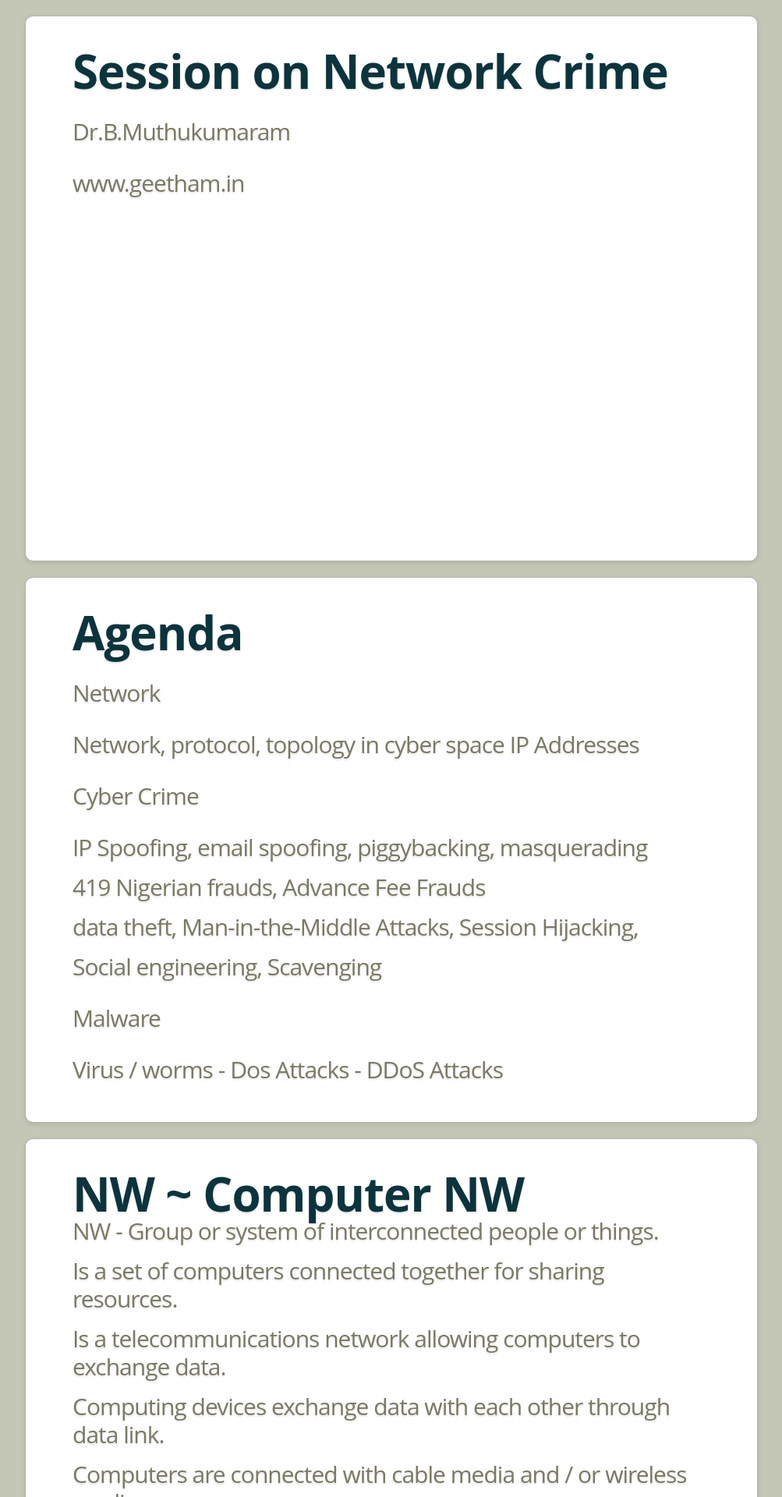
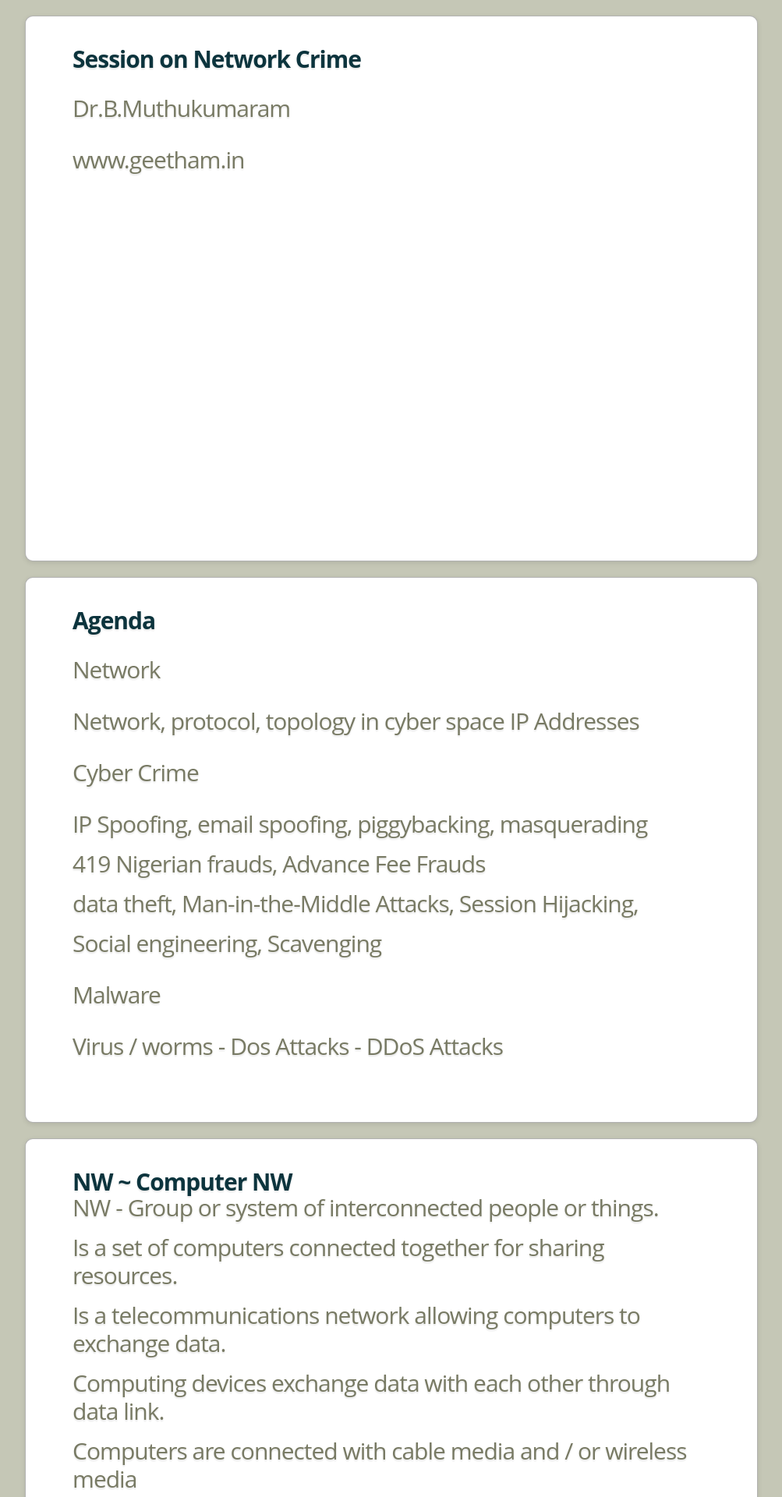
Before and after one commit to profbmuthu/CCrime, a Jekyll site: the page built from print.html, in a window 1280 px wide. Shown: the top 1920 px of the page at 78% size, without its empty margins (138-1141 px from the left). Built offline with Jekyll 4.4.1, drawn with Linux system fonts in a browser that asks for light colours.

Commit message:
Update hekyll.css

```diff
--- a/css/hekyll.css
+++ b/css/hekyll.css
@@ -106,7 +106,7 @@ a:hover {
 h1 {
   color: #0C343D;
   font-weight: bold;
-  font-size: 2em; }
+  font-size: 1em; }
 
 /* COMMON STEP STYLES */
 .step {
```
